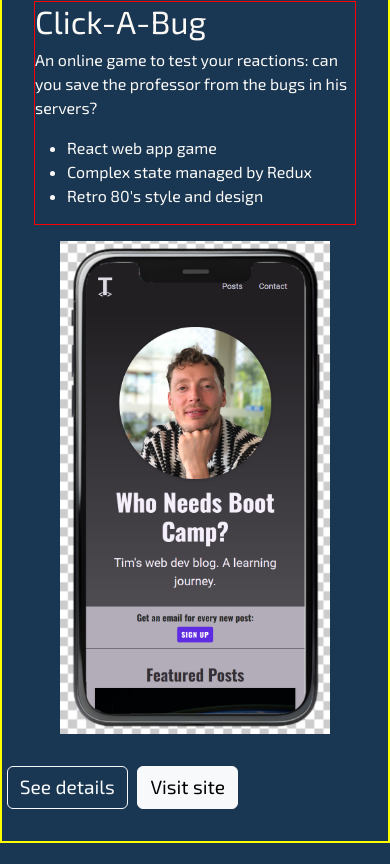
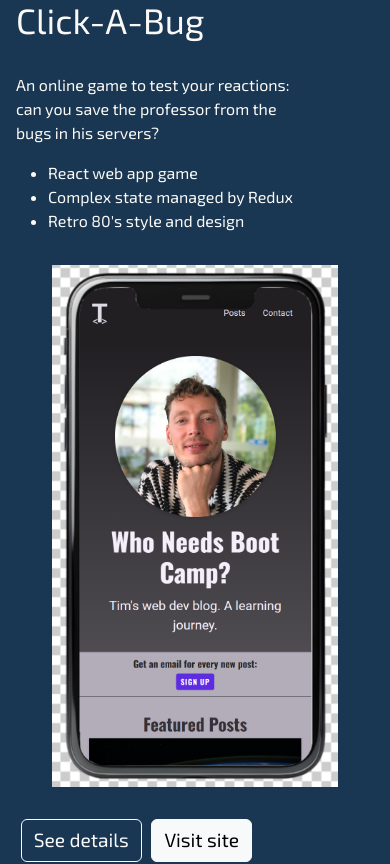
Before and after one commit to T-J-D-Cavey/my-next-portfolio-site, a Next.js app: page / in a window 390 px wide. Shown: the part 1785-2649 px from the top of the page. Built offline with nearby package versions, Linux system fonts and the light colour scheme.

Commit message:
improve project styles

```diff
--- a/components/projects/projects.module.css
+++ b/components/projects/projects.module.css
@@ -5,7 +5,7 @@
 }
 
 .mainContainer {
-    border: 2px solid yellow;
+  margin: 0 auto;
 }
 
 .projectTextAndImageContainer {
@@ -13,17 +13,17 @@
 }
 
 .projectsTextContainer {
-    border: 1px solid red;
   margin: 4rem auto 1rem auto;
-    width: fit-content;
 }
 
 .projectsTextContainer h3 {
   font-size: 3rem;
+  margin-bottom: 2rem;
 }
 
 .projectsTextContainer p {
-    max-width: 20rem;
+  max-width: 18rem;
+  margin-bottom: 1rem;
 }
 
 .projectPicMainContainer {
@@ -39,16 +39,6 @@
 
 .projectsTextContainer li {
   line-height: 1.5rem;
-  }
-
-  .buttonMainContainer {
-    width: 50%;
-    margin: 0 auto;
-    margin-bottom: 1rem;
-  }
-
-  .buttonMainContainer button {
-    margin-bottom: 1rem;
 }
 
 /* --------> Project modal styles: */
@@ -69,7 +59,6 @@
   margin-bottom: 2rem;
 }
 
-
 .modalTextContainer li {
   margin-left: 2rem;
   line-height: 1.25rem;
@@ -87,22 +76,48 @@
 
 /* --------> Tablet screen styles: */
 
-@media (max-width: 400px) {
-    .projectsTextContainer h3 {
-        font-size: 2rem;;
+@media (max-width: 700px) {
+  .mainContainer {
+    padding: 0 5vw;
   }
 
+  .projectsTextContainer h3 {
+    font-size: 2.2rem;
+  }
   .projectPicMainContainer {
-        width: 70%;
+    width: 60%;
   }
+}
+
+@media (max-width: 400px) {
+
+  .mainContainer {
+    padding: 0 1rem;
+  }
+
+  .projectsTextContainer ul {
+    margin-bottom: 2rem;
+  }
+
 
   .modalPicContainer {
     margin: 2rem auto 0 auto;
     padding: 0;
   }
 
-    .buttonMainContainer {
-        width: 100%;
+  .buttonMainContainer button {
+    margin-bottom: 0.5rem;
+  }
+  .projectPicMainContainer {
+    width: 80%;
+  }
+}
+
+@media (min-width: 400px) {
+  .projectTextAndImageContainer {
+    display: flex;
+    align-items: center;
+    gap: 0.5rem;
   }
 }
 
@@ -111,24 +126,12 @@
     padding: 7rem 2rem 2rem 2rem;
   }
 
-    .projectTextAndImageContainer {
-      display: flex;
-      justify-content: space-between;
-      align-items: center;
-    }
-
   .projectsTextContainer {
     display: flex;
     flex-direction: column;
-      justify-content: space-evenly;
-      align-items:start;
-      height: 30rem;
+    align-items: start;
     margin: 1rem auto;
   }
-    .buttonMainContainer {
-        width: 100%;
-    }
-
 }
 
 /* --------> Desktop screen styles: */
```
Lines whose indentation alone changed are shown as unchanged.
